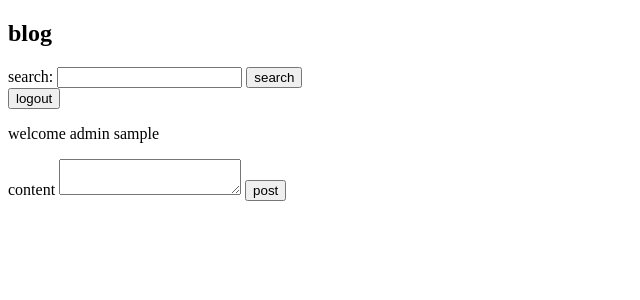
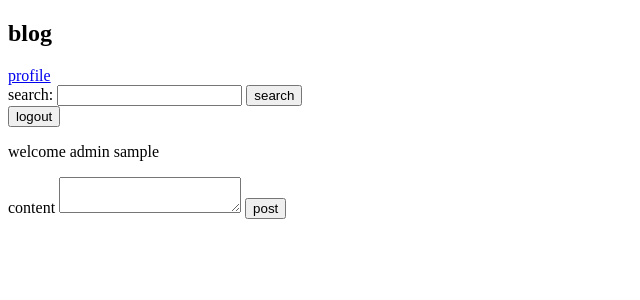
Before and after one commit to lllIIlIIlll/cyber-security-project, a Django app: page / in a window 1280 px wide. Shown: the top 300 px of the page, without its empty margins (0-640 px from the left). Run offline with Django 5.2, Linux system fonts and the light colour scheme; the visitor is signed in with stand-in values (Sample User, id 1); data that the repository does not hold is empty.

Commit message:
add sensitive data exposure flaw

```diff
--- a/blog/templates/blog/index.html
+++ b/blog/templates/blog/index.html
@@ -7,6 +7,9 @@
   </head>
   <body>
     <h2>blog</h2>
+    <!-- To fix the sensitive data exposure flaw remove -->
+    <!-- this: ?sessionid={{ request.session.session_key }} from the line below -->
+    <a href="{% url 'profile' %}?sessionid={{ request.session.session_key }}">profile</a>
     <form method="get" action="{% url 'search' %}">
       <label for="search">search:</label>
       <input type="text" name="search" id="search">
--- a/blog/urls.py
+++ b/blog/urls.py
@@ -5,5 +5,6 @@ urlpatterns = [
     path('', views.index, name='index'),
     path('create_post/', views.create_post, name='create_post'),
     path('delete_post/<int:post_id>/', views.delete_post, name='delete_post'),
-    path('search/', views.search, name='search')
+    path('search/', views.search, name='search'),
+    path('profile/', views.profile, name='profile')
 ]
--- a/blog/views.py
+++ b/blog/views.py
@@ -53,3 +53,7 @@ def search(request):
     # Comment out the line below to fix the SQL-injection flaw
     result = BlogPost.objects.raw(f"SELECT * FROM blog_blogpost WHERE content LIKE '%%{search_query}%%'")
     return render(request, 'blog/index.html', {'blog_posts': result})
+
+def profile(request):
+  user = request.user
+  return render(request, 'blog/profile.html', {'user_data': user})
```
Also changed, not shown: blog/templates/blog/profile.html (added, +13 -0 lines).
